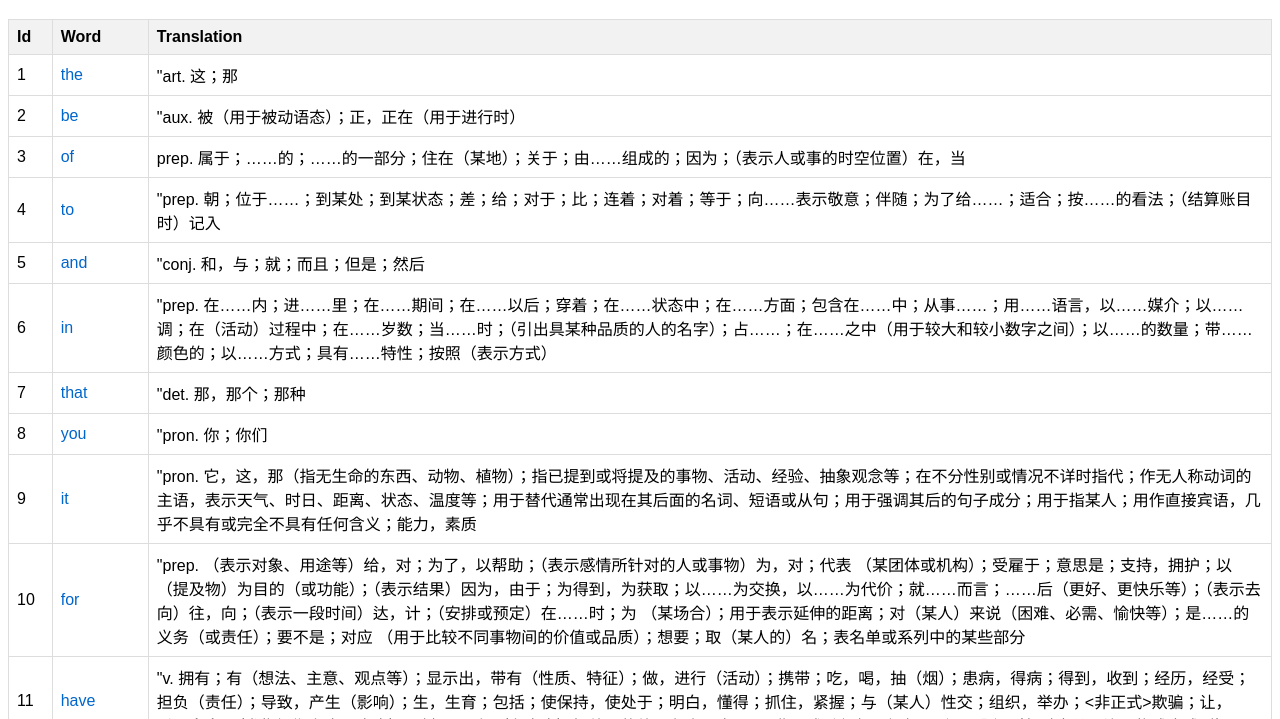
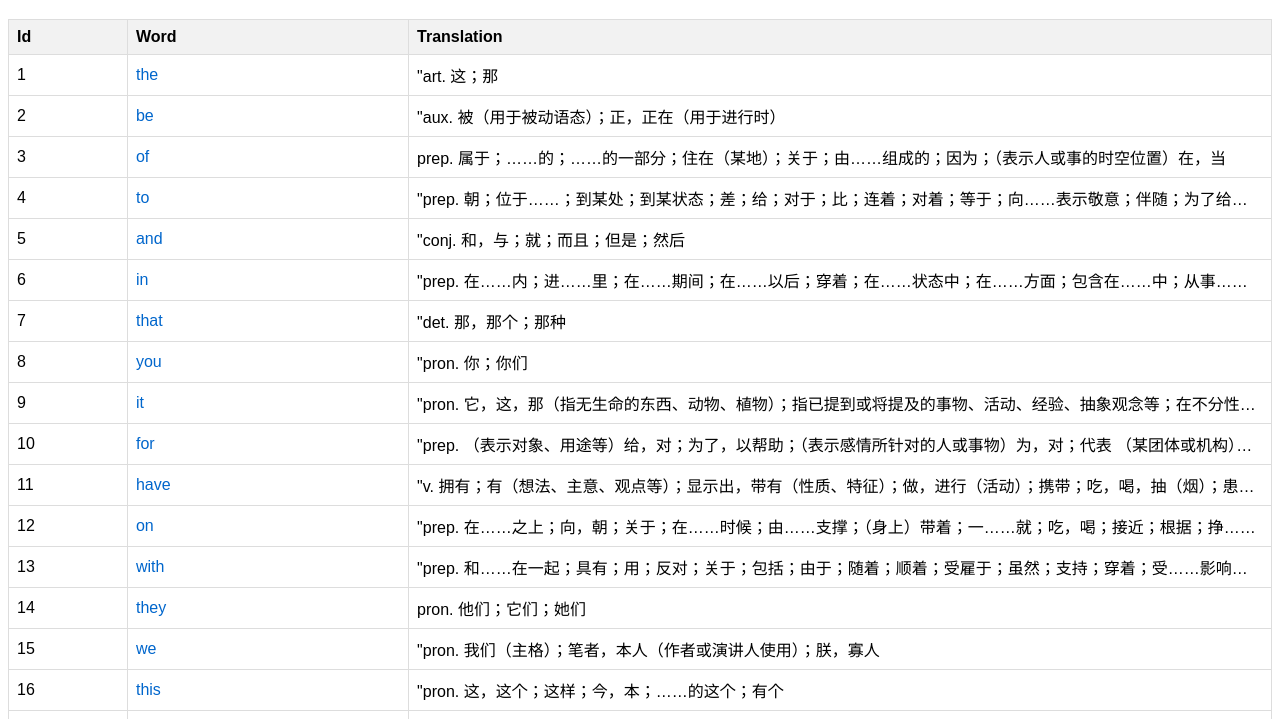
Before and after one commit to JackYum/jackyum.github.io.wordcard, a plain HTML site: page word_list.html in a window 1280 px wide. Shown: the part 61-780 px from the top of the page. Drawn offline with Linux system fonts and the light colour scheme.

Commit message:
单词表显示优化

```diff
--- /dev/null
+++ b/css/word_list_styles.css
@@ -0,0 +1,38 @@
+/* 添加一些基本的样式 */
+body {
+    font-family: Arial, sans-serif;
+}
+
+table {
+    border-collapse: collapse;
+    width: 100%;
+}
+
+th, td {
+    border: 1px solid #dddddd;
+    text-align: left;
+    padding: 8px;
+}
+
+th {
+    background-color: #f2f2f2;
+}
+
+a {
+    text-decoration: none;
+    color: #0066cc;
+    cursor: pointer;
+}
+
+a:hover {
+    text-decoration: underline;
+}
+/* 使用 CSS 样式实现文本溢出时显示省略号 */
+.translationCell {
+    /* 设置文本溢出时显示省略号 */
+    overflow: hidden;
+    white-space: nowrap;
+    text-overflow: ellipsis;
+    /* 最大宽度为300px，可根据需要调整 */
+    max-width: 300px;
+}
--- a/js/word_list_script.js
+++ b/js/word_list_script.js
@@ -58,6 +58,7 @@ function handleLazyLoad() {
             idCell.innerText = words[i].id;
             wordCell.appendChild(link);
             translationCell.innerText = words[i].translation;
+            translationCell.className='translationCell'
             listItem.appendChild(idCell);
             listItem.appendChild(wordCell);
             listItem.appendChild(translationCell);
--- a/word_list.html
+++ b/word_list.html
@@ -5,36 +5,9 @@
     <meta name="viewport" content="width=device-width, initial-scale=1.0">
     <title>所有单词</title>
     <style>
-        /* 添加一些基本的样式 */
-        body {
-            font-family: Arial, sans-serif;
-        }
 
-        table {
-            border-collapse: collapse;
-            width: 100%;
-        }
-
-        th, td {
-            border: 1px solid #dddddd;
-            text-align: left;
-            padding: 8px;
-        }
-
-        th {
-            background-color: #f2f2f2;
-        }
-
-        a {
-            text-decoration: none;
-            color: #0066cc;
-            cursor: pointer;
-        }
-
-        a:hover {
-            text-decoration: underline;
-        }
     </style>
+    <link rel="stylesheet" href="css/word_list_styles.css">
 </head>
 <body>
 <h1>all</h1>
```
